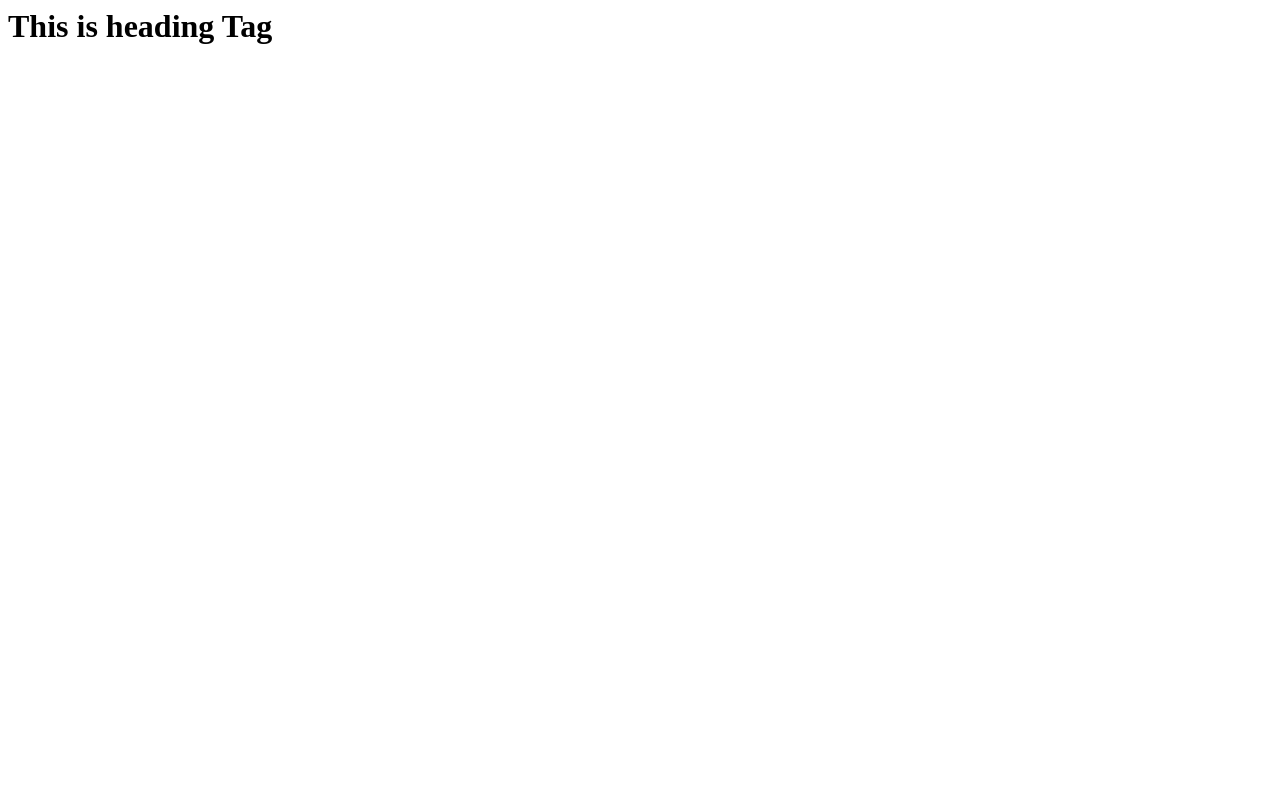
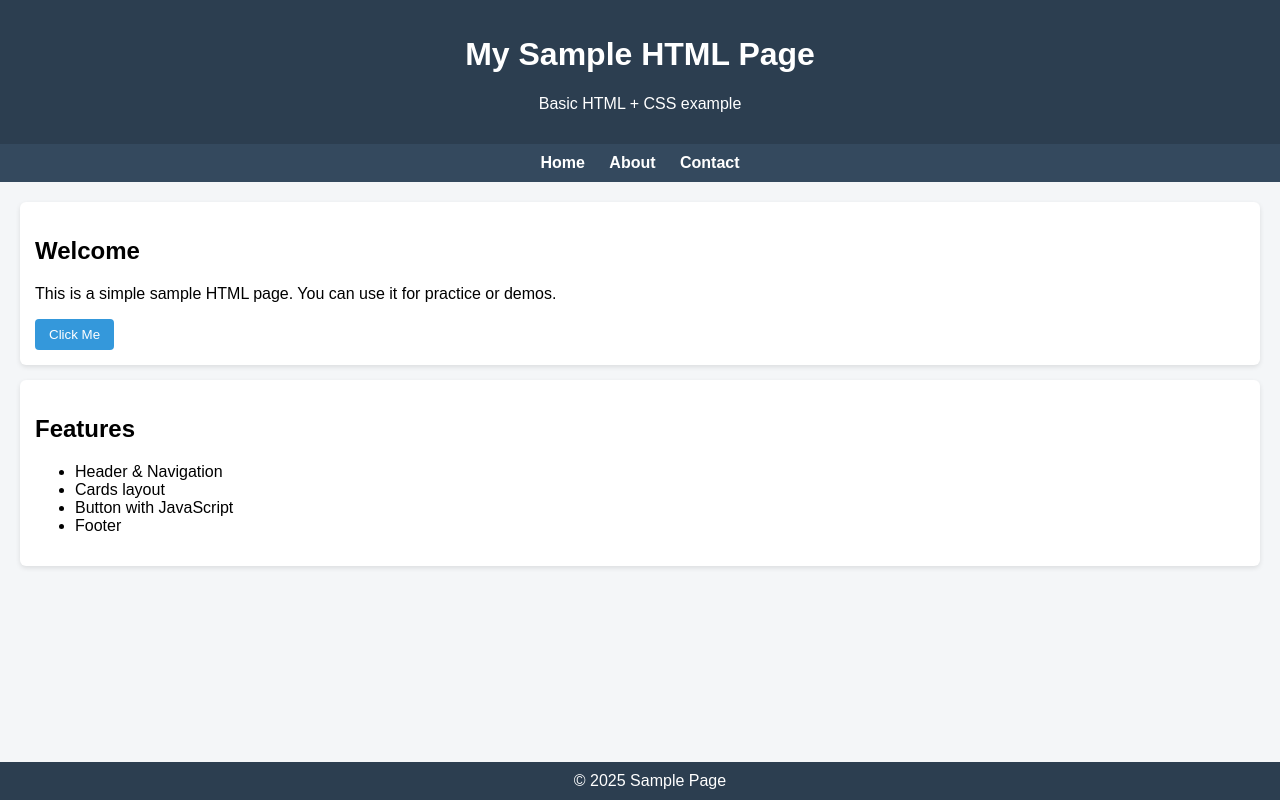
Before and after one commit to Surendra112233/Practise, a plain HTML site: page index.html in a window 1280 px wide. Drawn offline with Linux system fonts and the light colour scheme.

Commit message:
Create a sample HTML page with CSS and JS

```diff
--- a/index.html
+++ b/index.html
@@ -1 +1,117 @@
-<h1>This is heading Tag<h1>
+<!DOCTYPE html>
+<html lang="en">
+<head>
+    <meta charset="UTF-8">
+    <title>Sample HTML Page</title>
+    <meta name="viewport" content="width=device-width, initial-scale=1.0">
+
+    <style>
+        body {
+            font-family: Arial, Helvetica, sans-serif;
+            margin: 0;
+            background-color: #f4f6f8;
+        }
+
+        header {
+            background-color: #2c3e50;
+            color: white;
+            padding: 15px;
+            text-align: center;
+        }
+
+        nav {
+            background-color: #34495e;
+            padding: 10px;
+            text-align: center;
+        }
+
+        nav a {
+            color: white;
+            margin: 0 10px;
+            text-decoration: none;
+            font-weight: bold;
+        }
+
+        nav a:hover {
+            text-decoration: underline;
+        }
+
+        .container {
+            padding: 20px;
+        }
+
+        .card {
+            background: white;
+            padding: 15px;
+            margin-bottom: 15px;
+            border-radius: 6px;
+            box-shadow: 0 2px 5px rgba(0,0,0,0.1);
+        }
+
+        footer {
+            background-color: #2c3e50;
+            color: white;
+            text-align: center;
+            padding: 10px;
+            position: fixed;
+            bottom: 0;
+            width: 100%;
+        }
+
+        button {
+            background-color: #3498db;
+            color: white;
+            border: none;
+            padding: 8px 14px;
+            border-radius: 4px;
+            cursor: pointer;
+        }
+
+        button:hover {
+            background-color: #2980b9;
+        }
+    </style>
+</head>
+<body>
+
+<header>
+    <h1>My Sample HTML Page</h1>
+    <p>Basic HTML + CSS example</p>
+</header>
+
+<nav>
+    <a href="#">Home</a>
+    <a href="#">About</a>
+    <a href="#">Contact</a>
+</nav>
+
+<div class="container">
+    <div class="card">
+        <h2>Welcome</h2>
+        <p>This is a simple sample HTML page. You can use it for practice or demos.</p>
+        <button onclick="showMessage()">Click Me</button>
+    </div>
+
+    <div class="card">
+        <h2>Features</h2>
+        <ul>
+            <li>Header & Navigation</li>
+            <li>Cards layout</li>
+            <li>Button with JavaScript</li>
+            <li>Footer</li>
+        </ul>
+    </div>
+</div>
+
+<footer>
+    © 2025 Sample Page
+</footer>
+
+<script>
+    function showMessage() {
+        alert("Hello! This is a sample JavaScript alert.");
+    }
+</script>
+
+</body>
+</html>
```
